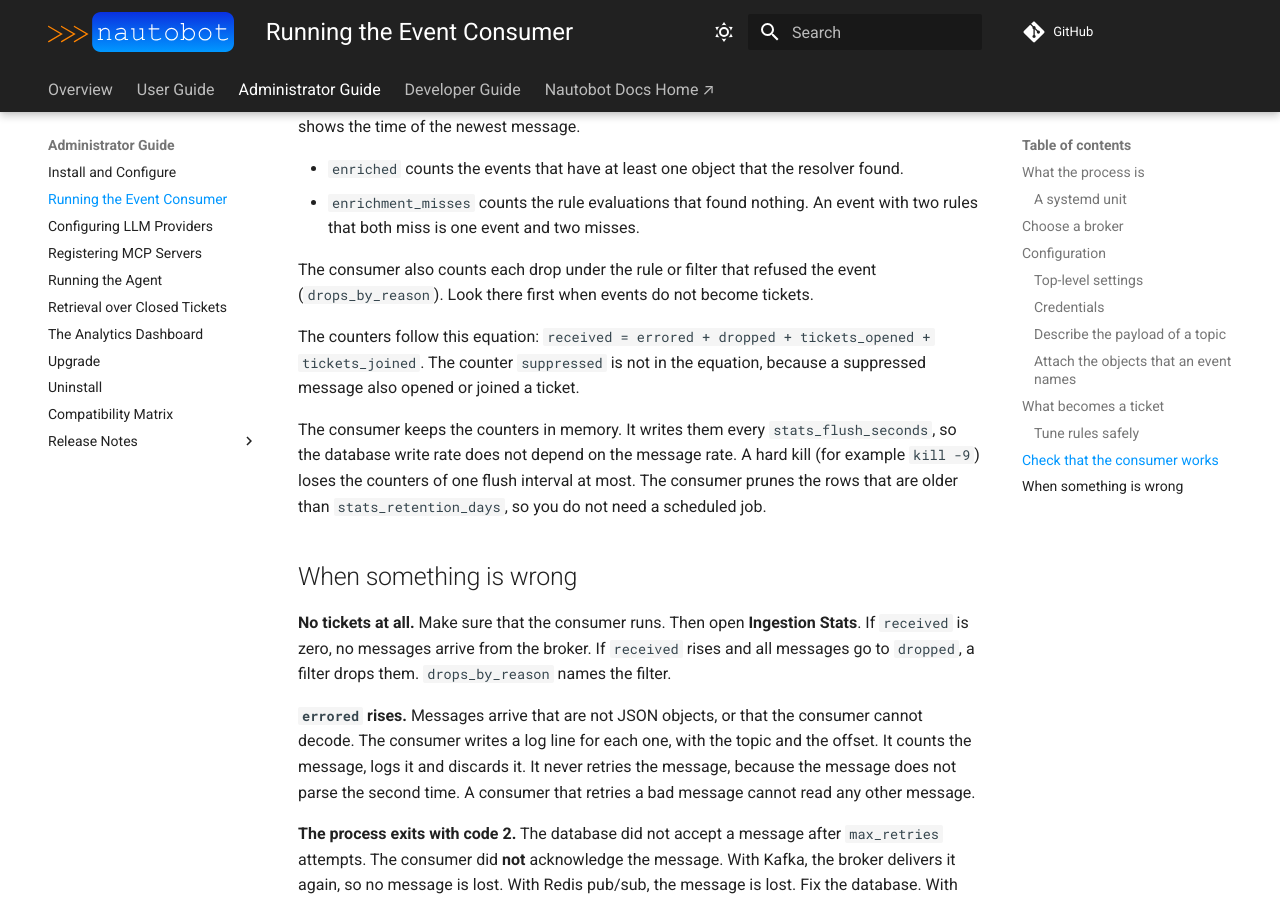
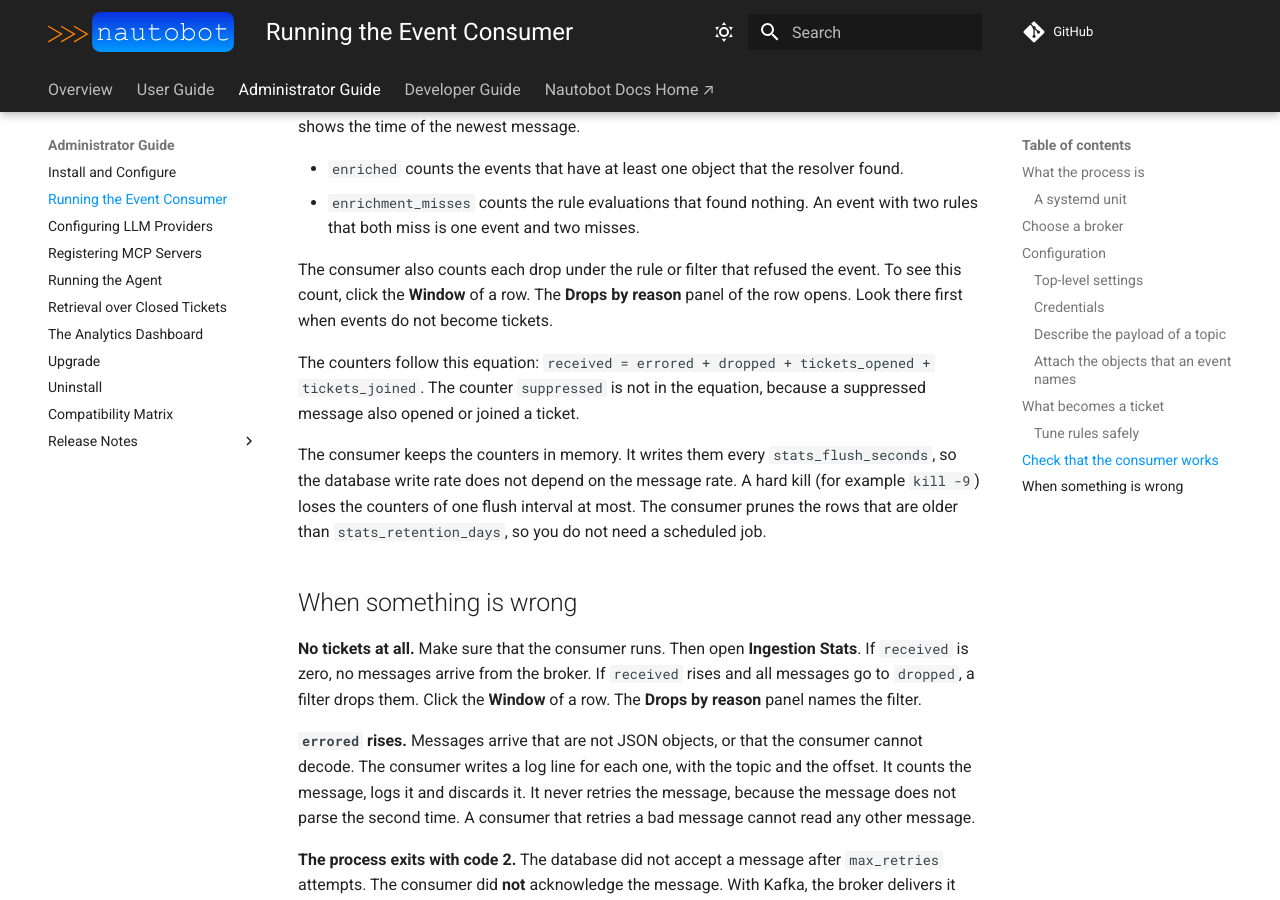
Before and after one commit to jtdub/nautobot-app-event-tracker, an MkDocs documentation site: the page built from docs/admin/ingestion.md, in a window 1280 px wide and 900 px high, scrolled down 8244 px. Built offline with MkDocs 1.6.1 and Material for MkDocs 9.7.7, drawn with Linux system fonts in a browser that asks for light colours; comment, search, counter and statistics services are not loaded.

Commit message:
53: Address UX finding on the Drops by reason panel

```diff
--- a/docs/admin/ingestion.md
+++ b/docs/admin/ingestion.md
@@ -303,8 +303,9 @@ of the newest message.
 - `enrichment_misses` counts the rule evaluations that found nothing. An event with two rules that
   both miss is one event and two misses.
 
-The consumer also counts each drop under the rule or filter that refused the event
-(`drops_by_reason`). Look there first when events do not become tickets.
+The consumer also counts each drop under the rule or filter that refused the event. To see this
+count, click the **Window** of a row. The **Drops by reason** panel of the row opens. Look there
+first when events do not become tickets.
 
 The counters follow this equation: `received = errored + dropped + tickets_opened + tickets_joined`. The counter
 `suppressed` is not in the equation, because a suppressed message also opened or joined a ticket.
@@ -318,7 +319,7 @@ the counters of one flush interval at most. The consumer prunes the rows that ar
 
 **No tickets at all.** Make sure that the consumer runs. Then open **Ingestion Stats**. If `received`
 is zero, no messages arrive from the broker. If `received` rises and all messages go to `dropped`,
-a filter drops them. `drops_by_reason` names the filter.
+a filter drops them. Click the **Window** of a row. The **Drops by reason** panel names the filter.
 
 **`errored` rises.** Messages arrive that are not JSON objects, or that the consumer cannot decode.
 The consumer writes a log line for each one, with the topic and the offset. It counts the message,
```
